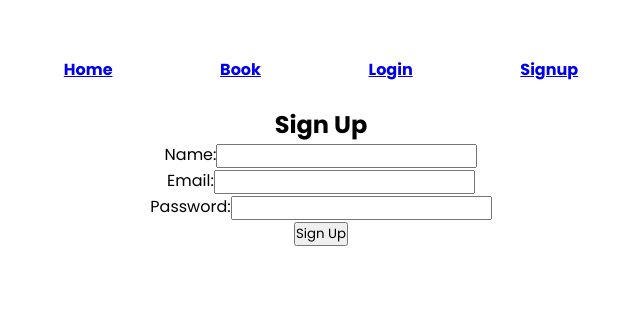
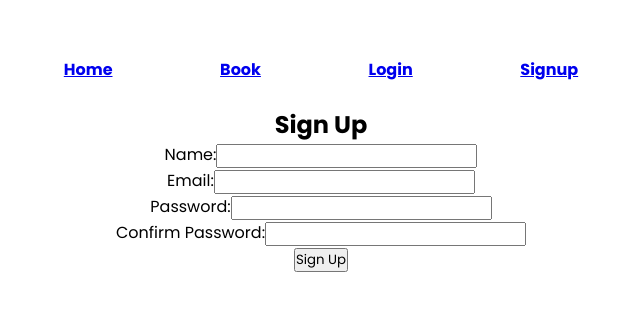
Before and after one commit to Shobhit141141/VBS-DCG, a React (Vite) app in the folder frontend/: page /Signup in a window 1280 px wide. Shown: the top 310 px of the page, without its empty margins (319-959 px from the left). Built offline with nearby package versions, Linux system fonts and the light colour scheme.

Commit message:
signup-form

```diff
--- a/frontend/src/pages/Signup.jsx
+++ b/frontend/src/pages/Signup.jsx
@@ -1,23 +1,32 @@
 import React from 'react';
 import { useForm } from 'react-hook-form';
-import '../css/Signup.css'
+import '../css/Signup.css';
+
 const SignUpForm = () => {
-  const { register, handleSubmit, formState: { errors } } = useForm({
-    criteriaMode: "all",
+  const {
+    register,
+    handleSubmit,
+    formState: { errors },
+    watch,
+  } = useForm({
+    criteriaMode: 'all',
     defaultValues: {
-      name: "",
-      email: "",
-      password: ""
+      name: '',
+      email: '',
+      password: '',
+      confirmPassword: '',
     },
-    mode: "onBlur"
+    mode: 'onBlur',
   });
 
   const onSubmit = (data) => {
     console.log(data);
   };
 
+  const password = watch('password', '');
+
   return (
-    <div className='signup-page'>
+    <div className="signup-page">
       <h2>Sign Up</h2>
       <form onSubmit={handleSubmit(onSubmit)}>
         <div>
@@ -25,11 +34,11 @@ const SignUpForm = () => {
           <input
             type="text"
             {...register('name', {
-              required: "Name is required",
+              required: 'Name is required',
               minLength: {
                 value: 2,
-                message: "Name must be at least 2 characters long"
-              }
+                message: 'Name must be at least 2 characters long',
+              },
             })}
           />
           {errors.name && <span>{errors.name.message}</span>}
@@ -39,11 +48,11 @@ const SignUpForm = () => {
           <input
             type="email"
             {...register('email', {
-              required: "Email is required",
+              required: 'Email is required',
               pattern: {
                 value: /^[A-Z0-9._%+-]+@[A-Z0-9.-]+\.[A-Z]{2,}$/i,
-                message: "Invalid email address"
-              }
+                message: 'Invalid email address',
+              },
             })}
           />
           {errors.email && <span>{errors.email.message}</span>}
@@ -53,18 +62,32 @@ const SignUpForm = () => {
           <input
             type="password"
             {...register('password', {
-              required: "Password is required",
+              required: 'Password is required',
               minLength: {
                 value: 6,
-                message: "Password must be at least 6 characters long"
+                message: 'Password must be at least 6 characters long',
               },
               pattern: {
                 value: /^(?=.*[A-Z])(?=.*[!@#$%^&*]).{6,}$/,
-                message: "Password must contain at least one uppercase letter and one special symbol"
-              }
+                message:
+                  'Password must contain at least one uppercase letter and one special symbol',
+              },
             })}
           />
           {errors.password && <span>{errors.password.message}</span>}
+        </div>
+        <div>
+          <label>Confirm Password:</label>
+          <input
+            type="password"
+            {...register('confirmPassword', {
+              validate: (value) =>
+                value === password || 'The passwords do not match',
+            })}
+          />
+          {errors.confirmPassword && (
+            <span>{errors.confirmPassword.message}</span>
+          )}
         </div>
         <button type="submit">Sign Up</button>
       </form>
```
